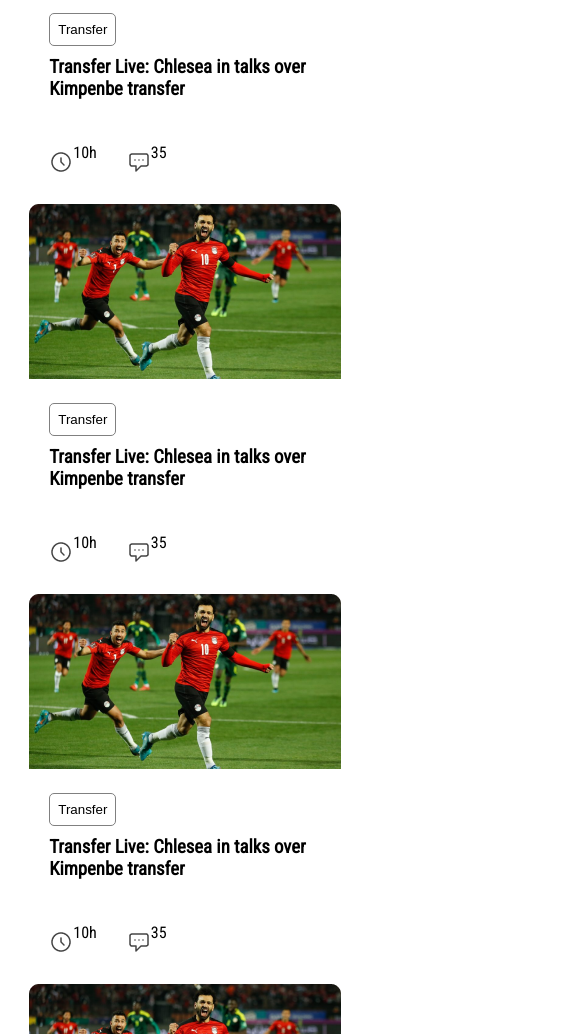
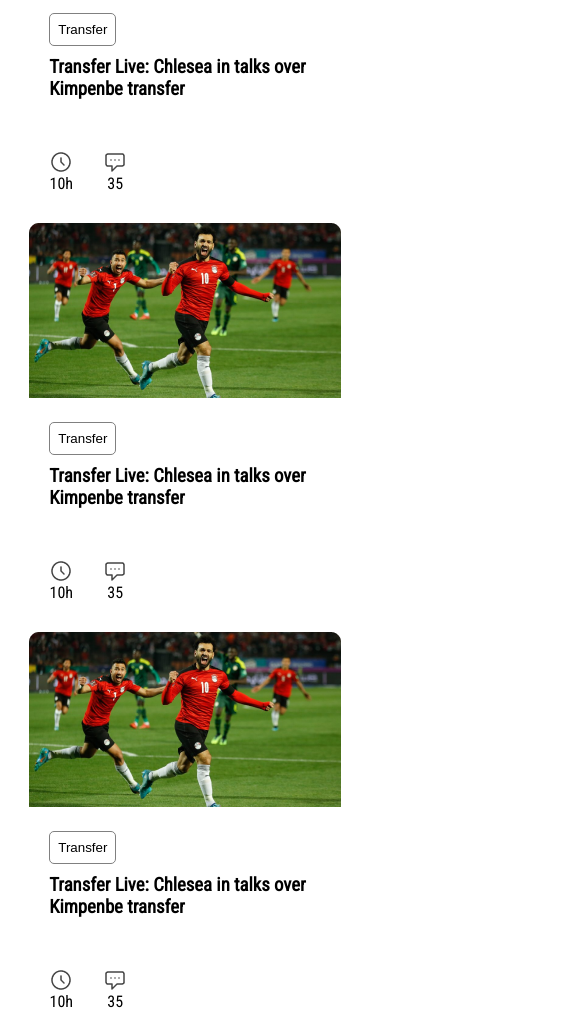
Before and after one commit to shakibgithub944/Second-Assignment, a plain HTML site: page index.html in a window 390 px wide. Shown: the part 1180-2214 px from the top of the page, 585 px wide, since content can reach past the window. Drawn offline with Linux system fonts and the light colour scheme.

Commit message:
ftr check

```diff
--- a/style.css
+++ b/style.css
@@ -158,6 +158,9 @@ hr{
     width: 80%;
     opacity: .2;
 }
+span{
+    display: flex;
+}
 span h3{
     margin-top: 50px;
     margin-left: 100px;
@@ -250,7 +253,7 @@ flex-direction: column;
 
 span{
     display: flex;
-
+    flex-direction: column;
     justify-content: center;
     align-items: center;
 }
```
